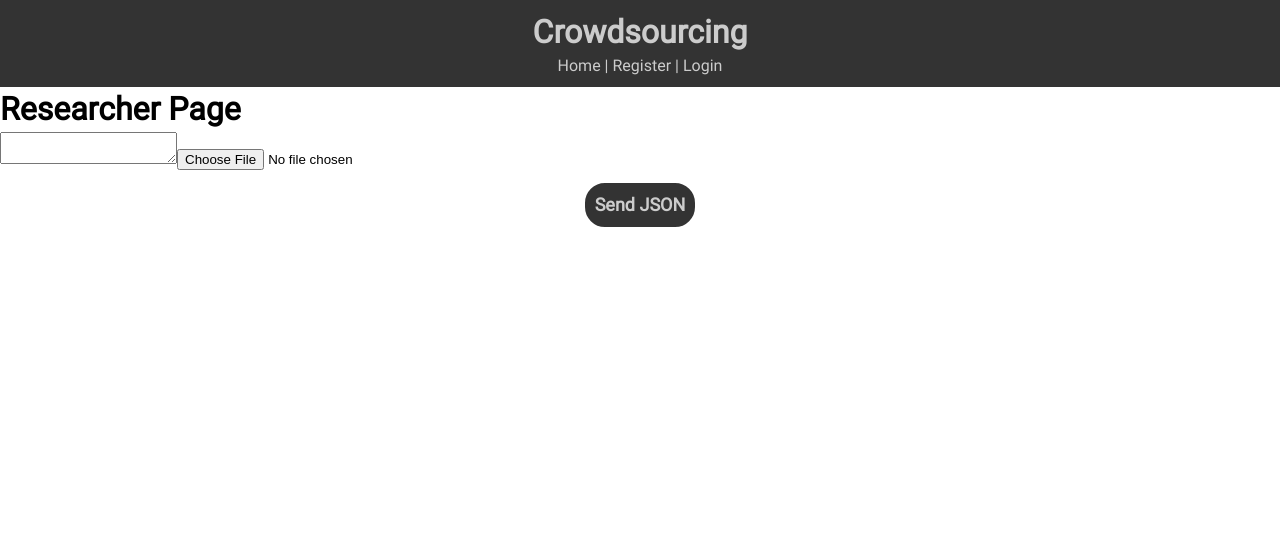
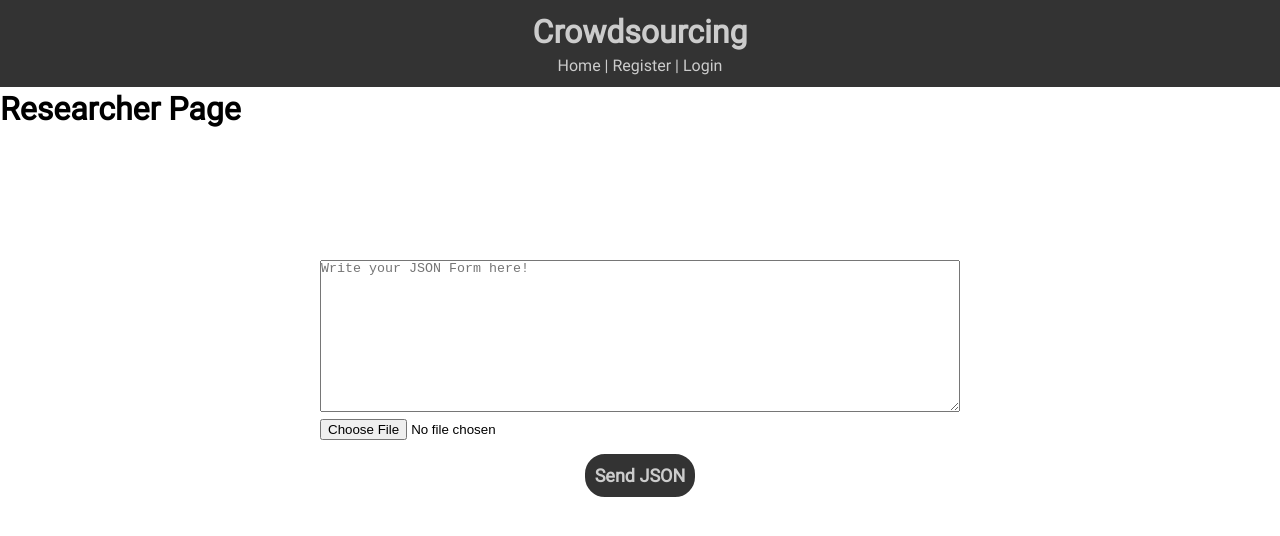
Before and after one commit to mleitao27/generic-crowdsourcing-sys, a React (Create React App) app in the folder client/: page /researcher in a window 1280 px wide. Shown: the top 536 px of the page. Built offline with nearby package versions, Linux system fonts and the light colour scheme.

Commit message:
JSONHandler Extension and Prettify

```diff
--- a/client/src/extension/Extension.css
+++ b/client/src/extension/Extension.css
@@ -18,3 +18,11 @@
     margin-right: 10px;
     padding: 10px;
 }
+.textarea {
+    margin: 10% 0% 0% 25%;
+    width: 50%;
+}
+.fileInput {
+    margin-left:  25%;
+    width: 50%;
+}
--- /dev/null
+++ b/client/src/extension/JSONLoader.js
@@ -0,0 +1,64 @@
+import React, { useState } from 'react';
+
+import MainButton from '../components/MainButton';
+
+import axios from 'axios';
+import config from '../extension/config';
+
+const JSONLoader = props => {
+
+    const [value, setValue] = useState('');
+
+    const onChangeText = (enteredValue) => {
+        setValue(enteredValue.target.value);
+    };
+
+    const onChangeFile = event =>{
+
+        var reader = new FileReader();
+
+        reader.onload = function(){
+            var data = reader.result;
+            setValue(data);
+        };
+
+        if (typeof event.target.files[0] !== 'undefined')
+            reader.readAsText(event.target.files[0]);
+        else
+            setValue('');
+    };
+
+    const jsonHandler = (param, email)  => {
+        // Render user list when button clicked
+
+        console.log(param);
+        console.log(email);
+
+        const params = {
+            'json': param,
+            'email': email
+        };
+
+        axios.post(`${config.serverURL}/api/surveys/submit`, params)
+        .then(res => {
+            // If successful set user list
+            console.log(res.status);
+        })
+        .catch(error => {
+            console.log(error);
+        });
+
+        setValue('');
+
+    };
+
+    return (
+        <React.Fragment >
+            <textarea placeholder="Write your JSON Form here!"  rows='10' className='textarea' value={value} onChange={onChangeText} />
+            <input className="fileInput" type="file" name="form" accept=".json" onChange={onChangeFile} />
+            <MainButton title='Send JSON' onClick={jsonHandler.bind(this, value, props.userEmail)}></MainButton>
+        </React.Fragment>
+    );
+};
+
+export default JSONLoader;
--- a/client/src/pages/ResearcherPage.js
+++ b/client/src/pages/ResearcherPage.js
@@ -1,61 +1,12 @@
-import React, { useState } from 'react';
-
-import MainButton from '../components/MainButton';
-
-import axios from 'axios';
-import config from '../extension/config';
+import React from 'react';
+import JSONLoader from '../extension/JSONLoader';
 
 const ResearcherPage = props => {
-
-
-    const [value, setValue] = useState('');
-
-    const onChangeText = (enteredValue) => {
-        setValue(enteredValue.target.value);
-    };
-
-    const onChangeFile = event =>{
-
-        var reader = new FileReader();
-
-        reader.onload = function(){
-            var data = reader.result;
-            setValue(data);
-        };
-
-        if (typeof event.target.files[0] !== 'undefined')
-            reader.readAsText(event.target.files[0]);
-        else
-            setValue('');
-    };
-
-    const jsonHandler = (param, email)  => {
-        // Render user list when button clicked
-
-        const params = {
-            'json': param,
-            'email': email
-        };
-
-         axios.post(`${config.serverURL}/api/surveys/submit`, params)
-         .then(res => {
-             // If successful set user list
-             console.log(res.status);
-         })
-         .catch(error => {
-             console.log(error);
-         });
-
-         setValue('');
-
-     };
 
     return (
         <React.Fragment>
             <h1>Researcher Page</h1>
-            <textarea value={value} onChange={onChangeText} />
-            <input type="file" name="form" accept=".json" onChange={onChangeFile} />
-            <MainButton title='Send JSON' onClick={jsonHandler.bind(this, value, props.userEmail)}></MainButton>
+            <JSONLoader userEmail={props.userEmail}></JSONLoader>
         </React.Fragment>
     );
 };
```
Also changed, not shown: client/src/extension/jsonHandler.js (deleted, +0 -23 lines).
